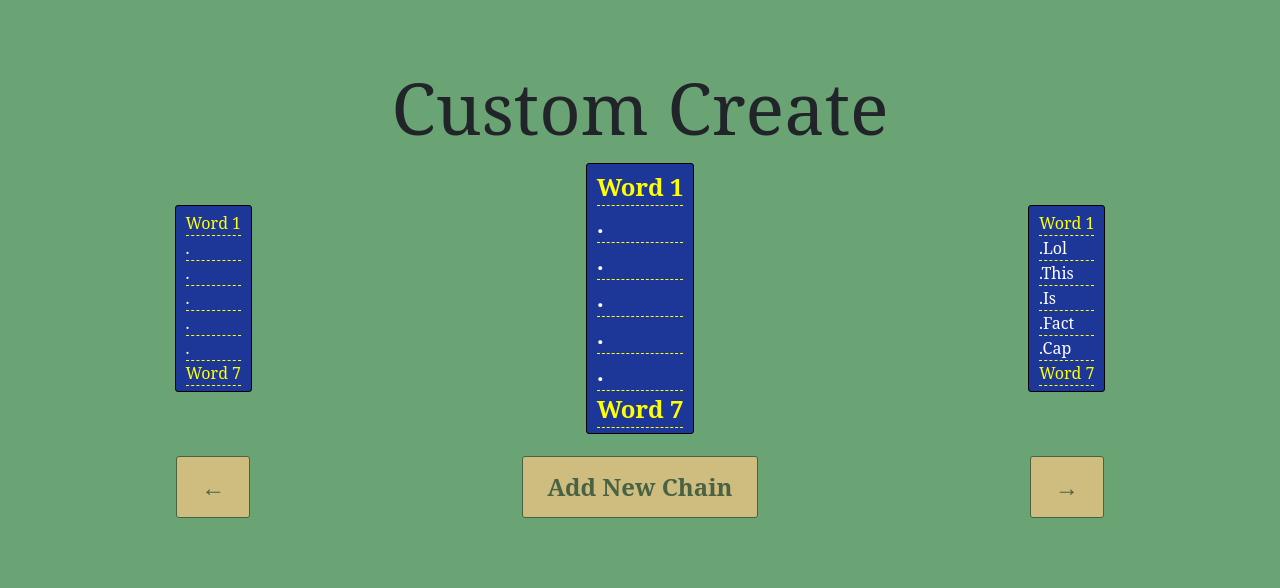
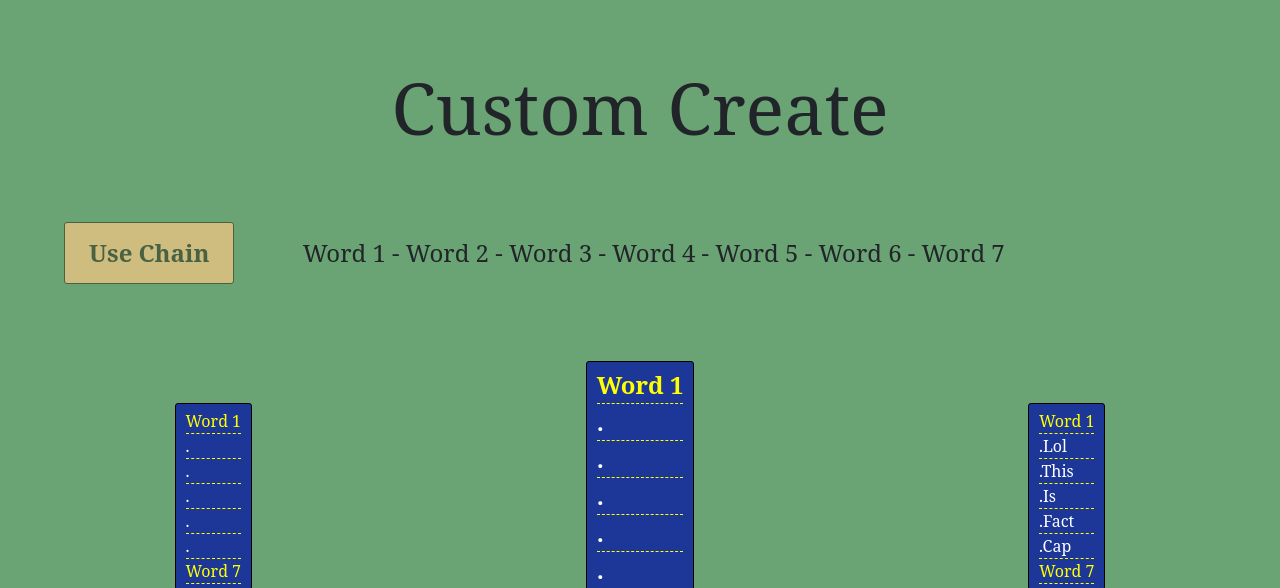
Before and after one commit to swk3st/ChainReaction, a PHP site: page /html/customcreate.html in a window 1280 px wide. Shown: the part 56-644 px from the top of the page. Run offline with PHP 8.4, Linux system fonts and the light colour scheme.

Commit message:
Added static confirmation chain

```diff
--- a/css/gameplay.css
+++ b/css/gameplay.css
@@ -234,3 +234,11 @@ td:last-child {
 .direction-button:active {
     opacity: 1;
 }
+
+.use-chain, .confirmation-chain {
+    display: inline;
+}
+
+.confirmation-chain {
+    font-size: 24px;
+}
--- a/html/customcreate.html
+++ b/html/customcreate.html
@@ -38,10 +38,12 @@
 </header>
 
 <body>
-<h1 class="big-title"> Custom Create </h1>
-<a href=#>
-</a>
-<div class="custom-create-container">
+    <h1 class="big-title"> Custom Create </h1>
+    <div>
+      <button class="direction-button use-chain">Use Chain</button>
+      <p class="confirmation-chain">Word 1 - Word 2 - Word 3 - Word 4 - Word 5 - Word 6 - Word 7</p>
+    </div>
+    <div class="custom-create-container">
   <div class="left-select chain-table">
     <table>
       <tr><td>Word 1</td></tr>
@@ -75,9 +77,12 @@
       <tr><td>Word 7</td></tr>
     </table>
   </div>
+  <button class="direction-button">→</button>
+  <button class="direction-button">Add New Chain</button>
   <button class="direction-button">←</button>
-  <button class="direction-button">Add New Chain</button>
-  <button class="direction-button">→</button>
 </div>
+<script>
+
+</script>
 </body>
 </html>
```
